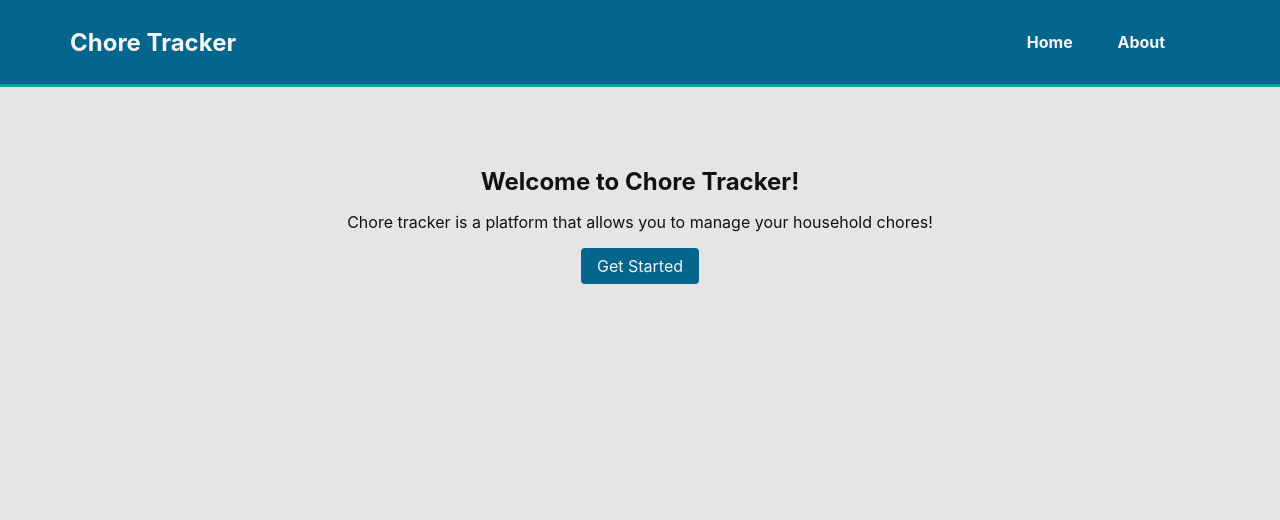
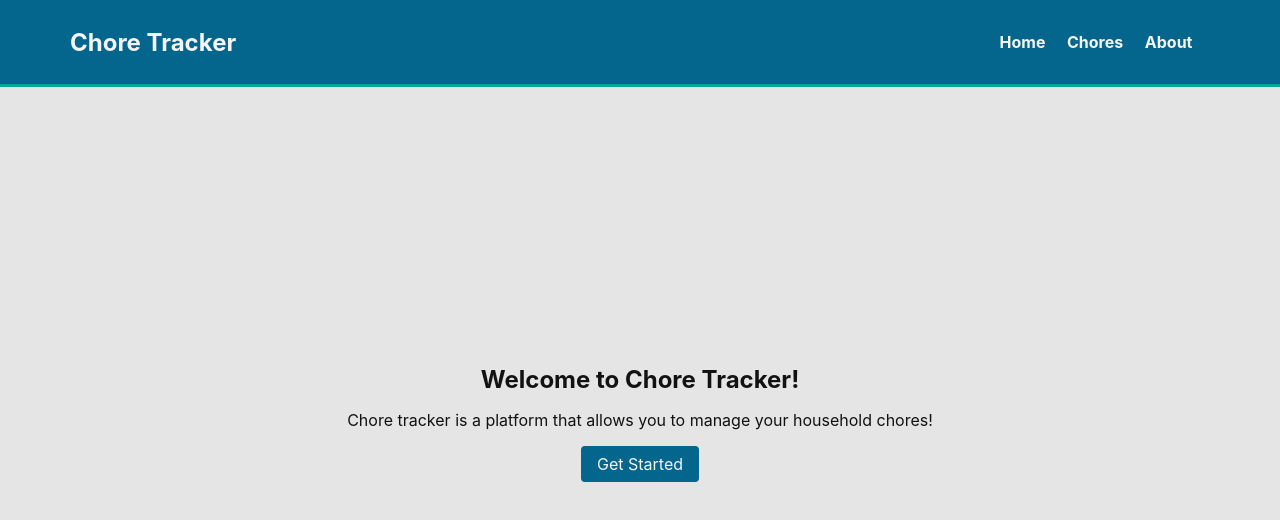
Before and after one commit to adrianoyuji/react-todo-task, a React (Create React App) app: page / in a window 1280 px wide. Shown: the top 520 px of the page. Built offline with nearby package versions, Linux system fonts and the light colour scheme; no server answers.

Commit message:
improved homepage styling

```diff
--- a/src/app/layout/Header/Navigator.tsx
+++ b/src/app/layout/Header/Navigator.tsx
@@ -9,6 +9,11 @@ const Navigator = () => {
           <li>
             <Link to="/" className="header__link">
               Home
+            </Link>
+          </li>
+          <li>
+            <Link to="/chores" className="header__link">
+              Chores
             </Link>
           </li>
           <li>
@@ -30,6 +35,11 @@ const Navigator = () => {
           </Link>
         </li>
         <li>
+          <Link to="/chores" className="header__link">
+            Chores
+          </Link>
+        </li>
+        <li>
           <Link to="/about" className="header__link">
             About
           </Link>
--- a/src/app/layout/Header/styles.scss
+++ b/src/app/layout/Header/styles.scss
@@ -35,7 +35,7 @@
   text-decoration: none;
   color: c.$text-light;
   font-weight: bold;
-  margin: auto 0;
+  margin: auto c.$base-padding/4;
   &:hover {
     opacity: 0.8;
   }
--- a/src/features/home/style.scss
+++ b/src/features/home/style.scss
@@ -5,16 +5,18 @@
   flex-direction: column;
   justify-content: center;
   align-items: center;
-  margin-top: 64px;
+  height: 80%;
 }
 
 .home__title {
   margin: 0;
   color: c.$text-dark;
+  text-align: center;
 }
 
 .home__subtitle {
   color: c.$text-dark;
+  text-align: center;
 }
 
 .home__chores__link {
--- a/src/index.scss
+++ b/src/index.scss
@@ -10,6 +10,11 @@ body {
   background-color: c.$background;
 }
 
+#root {
+  height: 100vh;
+  width: 100%;
+}
+
 code {
   font-family: source-code-pro, Menlo, Monaco, Consolas, "Courier New",
     monospace;
```
